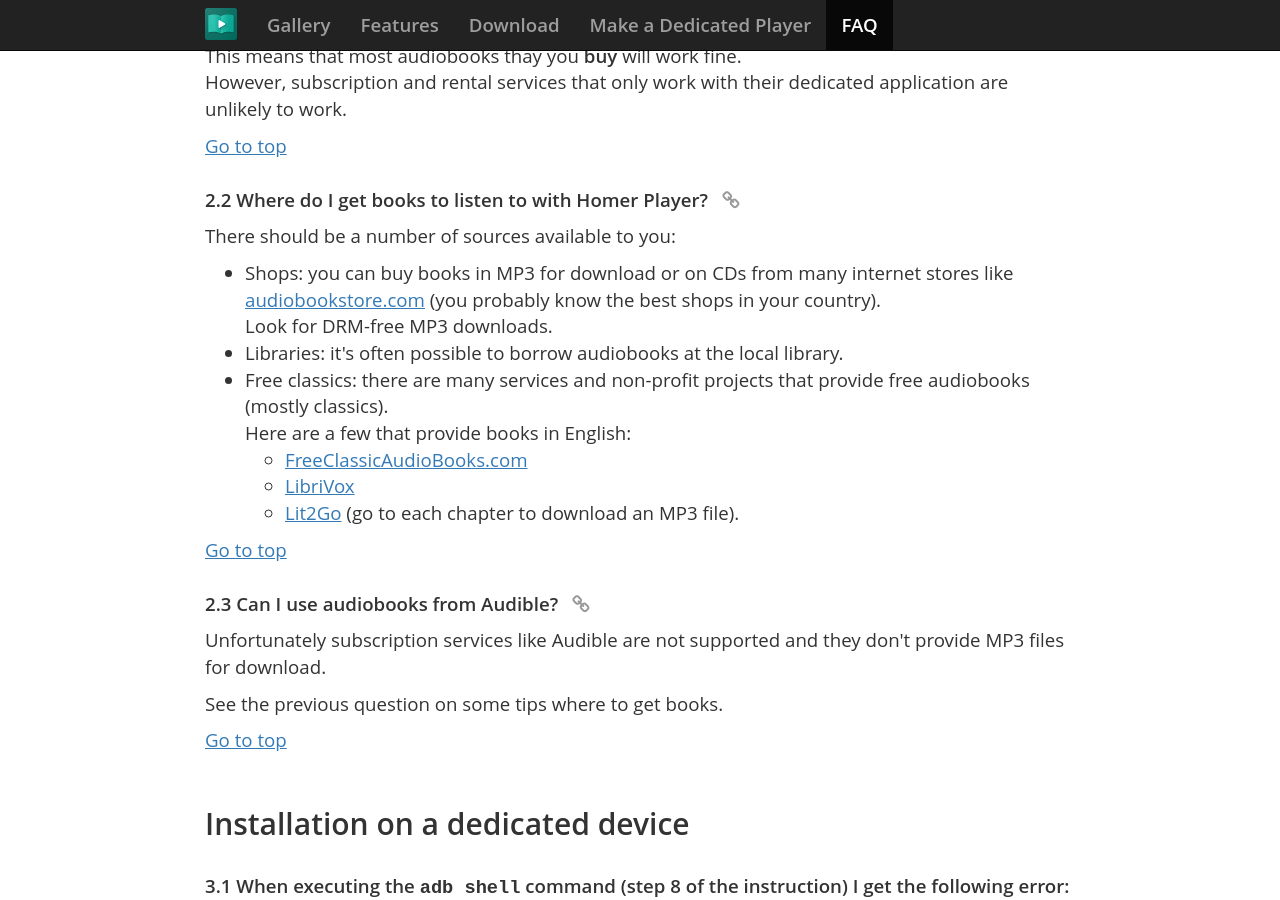
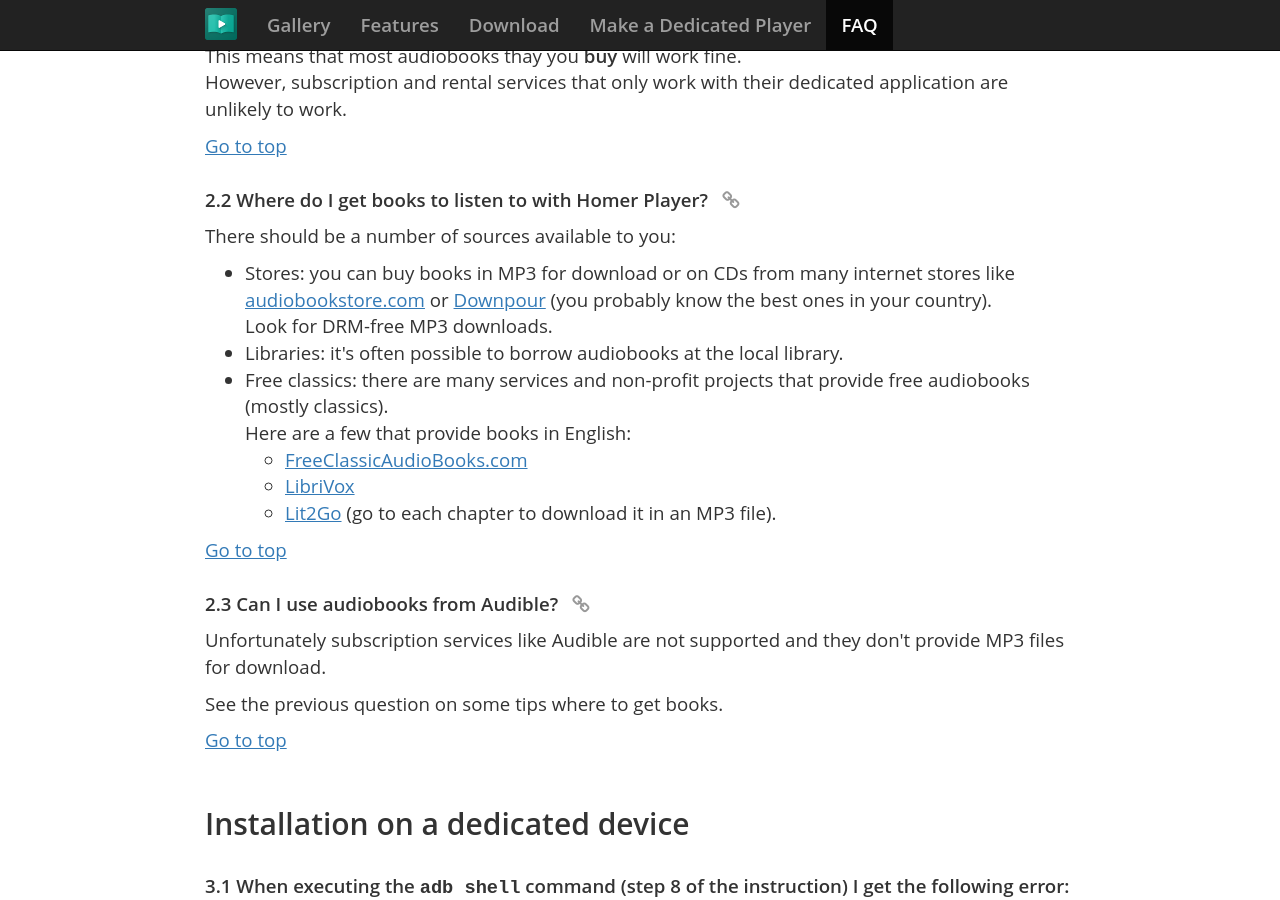
Before and after one commit to msimonides/homerplayer, a Jekyll site: the page built from faq.html, in a window 1280 px wide and 900 px high, scrolled down 2437 px. Built offline with Jekyll 4.4.1, drawn with Linux system fonts in a browser that asks for light colours; nearby versions of some CDN libraries; some web fonts are replaced; comment, search, counter and statistics services are not loaded.

Commit message:
Add a link to Downpour in "where do I get books".

```diff
--- a/_data/faq.yml
+++ b/_data/faq.yml
@@ -70,10 +70,11 @@
         <p>
         There should be a number of sources available to you:</p>
         <ul>
-        <li>Shops: you can buy books in MP3 for download or on CDs from many
+        <li>Stores: you can buy books in MP3 for download or on CDs from many
             internet stores like
-            <a href="http://audiobookstore.com">audiobookstore.com</a>
-            (you probably know the best shops in your country).<br>
+            <a href="http://audiobookstore.com">audiobookstore.com</a> or
+            <a href="http://www.downpour.com">Downpour</a>
+            (you probably know the best ones in your country).<br>
             Look for DRM-free MP3 downloads.</li>
         <li>Libraries: it's often possible to borrow audiobooks at the local
             library.</li>
@@ -84,7 +85,7 @@
             <li><a href="http://freeclassicaudiobooks.com/">FreeClassicAudioBooks.com</a>
             <li><a href="https://librivox.org/">LibriVox</a>
             <li><a href="http://etc.usf.edu/lit2go/">Lit2Go</a>
-                (go to each chapter to download an MP3 file).
+                (go to each chapter to download it in an MP3 file).
             </ul>
         </ul>
 
```
